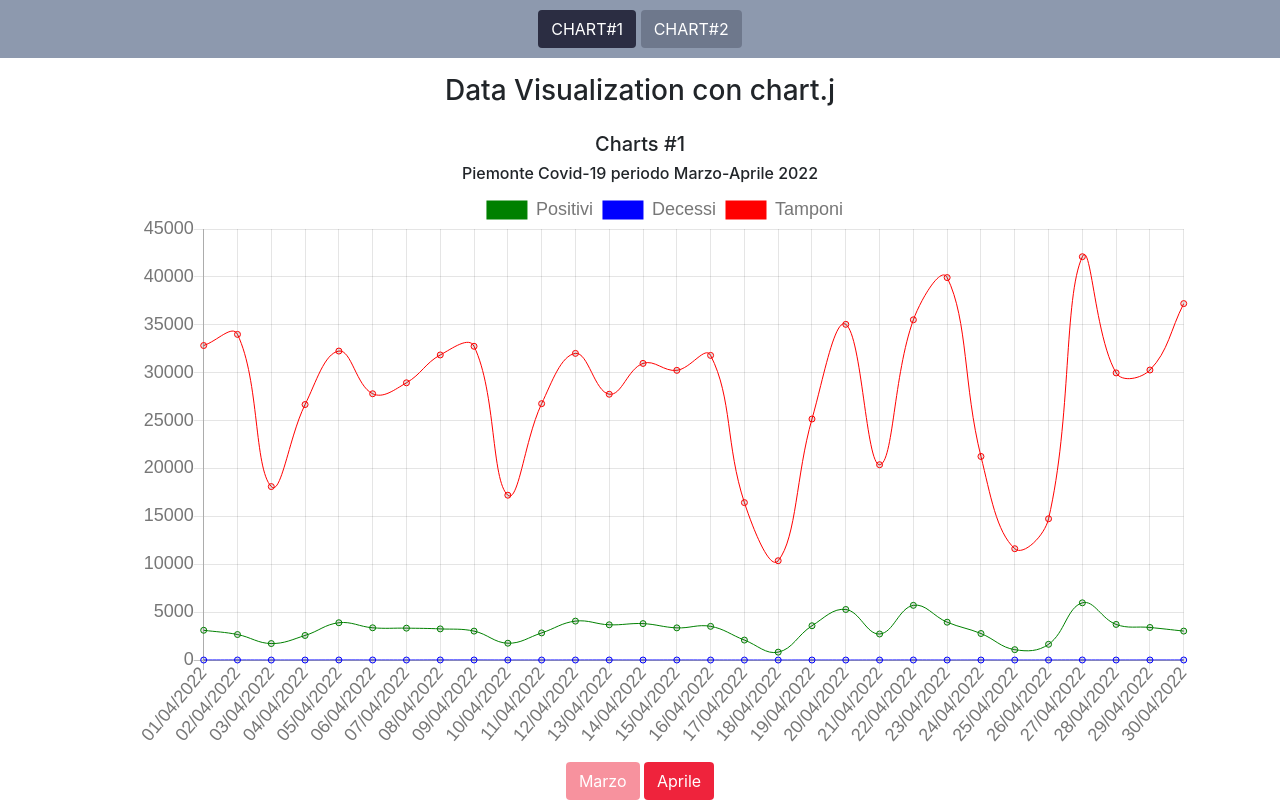
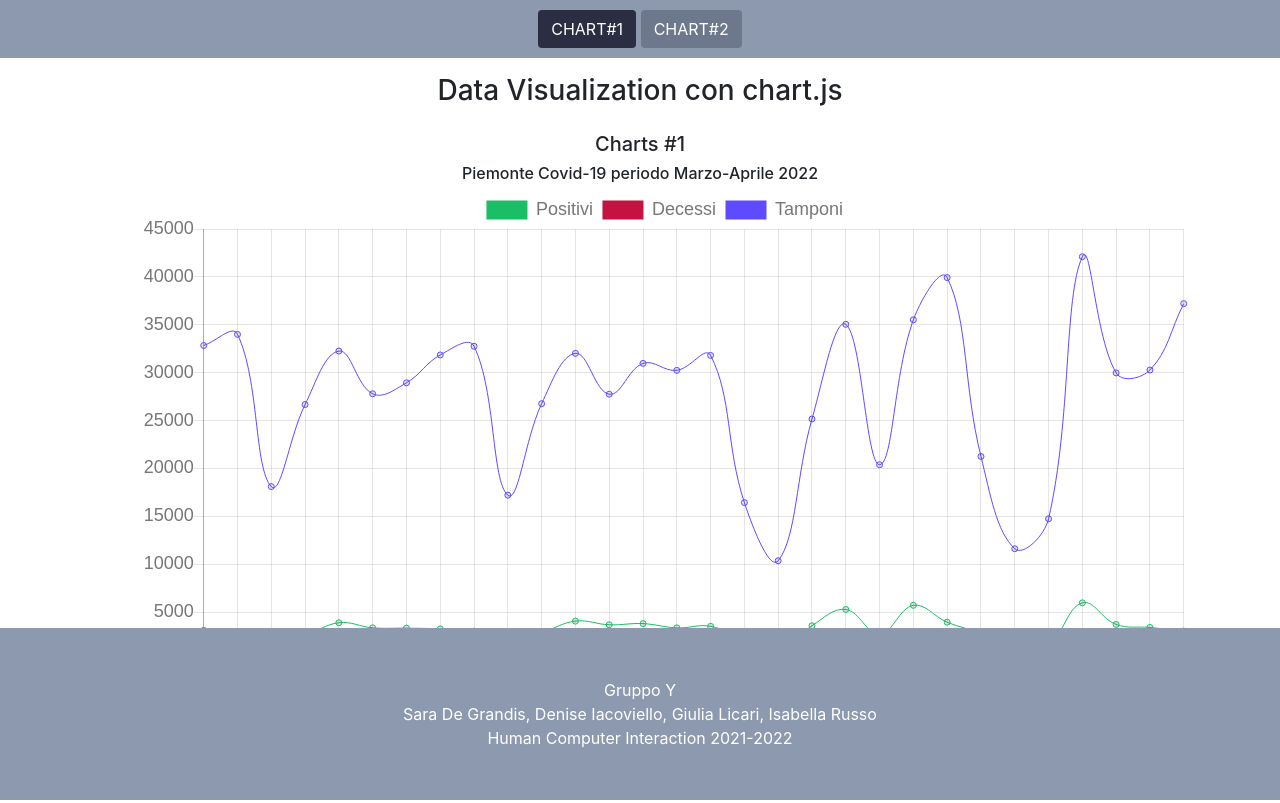
Before and after one commit to sazdg/HCI_chart, a plain HTML site: page index.html in a window 1280 px wide. Shown: the top 803 px of the page. Drawn offline with nearby package versions, Linux system fonts and the light colour scheme.

Commit message:
chart colors, footer

```diff
--- a/chart.js
+++ b/chart.js
@@ -26,19 +26,19 @@ const config = {
             data: positiviApr,
             borderWidth: 1,
             fill: false,
-            borderColor: 'green'
+            borderColor: '#1abe67'
         },{
             label: 'Decessi',
             data: decessiApr,
             borderWidth: 1,
             fill: false,
-            borderColor: 'blue'
+            borderColor: '#c41340'
         },{
             label: 'Tamponi',
             data: tamponiApr,
             borderWidth: 1,
             fill: false,
-            borderColor: 'red'
+            borderColor: '#5f4bff'
         }
     ]
     },
--- a/chart2.js
+++ b/chart2.js
@@ -35,19 +35,19 @@ xmlhttp.onreadystatechange = function() {
                     data: data,
                     borderWidth: 1,
                     fill: false,
-                    borderColor: 'red'
+                    borderColor: '#1abe67'
                 }, {
                     label: 'Decessi',
                     data: data1,
                     borderWidth: 1,
                     fill: false,
-                    borderColor: 'blue'
+                    borderColor: '#c41340'
                 }, {
                     label: "Ricoverati",
                     data: data2,
                     borderWidth: 1,
                     fill: false,
-                    borderColor: 'green'
+                    borderColor: '#136fe2'
                 }]
         },
         options: {
--- a/index.html
+++ b/index.html
@@ -1,9 +1,9 @@
 <!doctype html>
 <html lang="it">
 <head>
-    <title>1-Chart.js GRUPPO Y</title>
+    <title>Chart #2 - GRUPPO Y</title>
     <meta charset="UTF-8">
-    <meta name="author" content="SDG,GL,IR,DI">
+    <meta name="author" content="Sara De Grandis, Denise Iacoviello, Giulia Licari, Isabella Russo">
     <meta name="description" content="Libreria Chart.JS assignment Gruppo Y">
     <meta name="viewport" content="width=device-width, initial-scale=1.0">
     <link rel="stylesheet" href="stile.css">
@@ -32,7 +32,7 @@
             </button>
         </div>
     </div>
-    <h3 class="text-center p-3">Data Visualization con chart.j</h3>
+    <h3 class="text-center p-3">Data Visualization con chart.js</h3>
     <h5 class="text-center">Charts #1</h5>
     <h6 class="text-center">Piemonte Covid-19 periodo Marzo-Aprile 2022</h6>
     <div id="corpo" class="container">
--- a/stile.css
+++ b/stile.css
@@ -20,6 +20,9 @@ canva {
     align-items: center;
     padding: 50px 10px;
     color: #fff;
+    width: 100%;
+    bottom: 0;
+    position: fixed;
 }
 
 #btn-header-on {
```
Also changed, not shown: chart2.html (+2 -2 lines).
